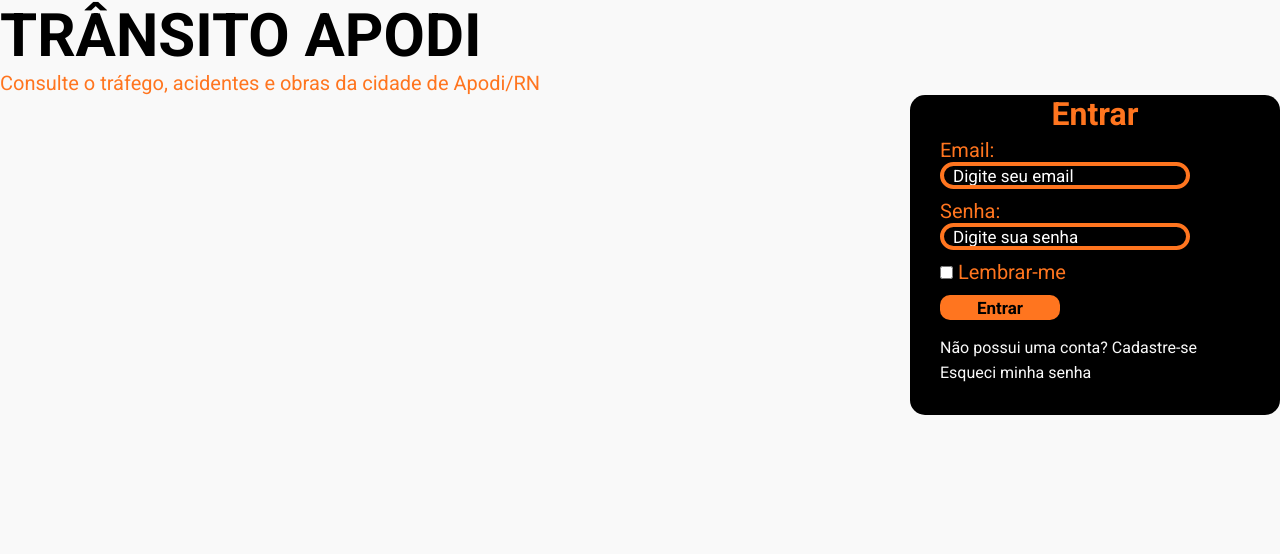
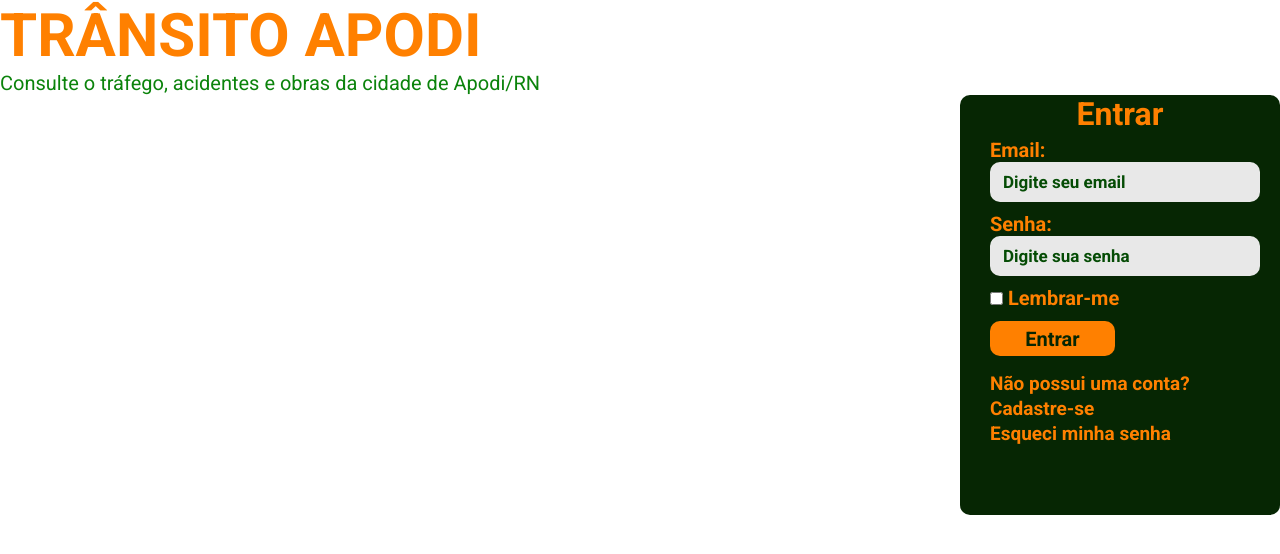
Before and after one commit to clarissagncvs/transito_apodi, a Django app: template templates/login.html in a window 1280 px wide. Shown: the top 554 px of the page. Run offline with Django 5.2, Linux system fonts and the light colour scheme; the template is opened without the code that fills it, so the values that code supplies are empty.

Commit message:
Mudanças nos arquivos CSS

```diff
--- a/static/css/login.css
+++ b/static/css/login.css
@@ -1,8 +1,13 @@
 @import url('https://fonts.googleapis.com/css2?family=Roboto:ital,wght@0,100..900;1,100..900&display=swap');
 :root{
-    --1-: #ff751f;
-    --2-: #000000;
-    --3-: #f9f9f9;
+    --1-: #ff8000; /* Todos os elementos laranjas */
+    --2-: #ffffff; /* Fundo, já é padrão */
+    --3-: #0b830b; /* Texto das telas login-cadastro */
+    --4-: #062603; /* Fundo para as telas login-cadastro */
+    --5-: #e8e8e8; /* Todos os elementos de entrada */
+    --6-: #054c05; /* Fundo do menu navbar */
+    --7-: #ffd2a5; /* Notificações */
+    --8-: #cdcdcd; /* Elementos visuais da navbar */
 }
 
 * {
@@ -12,16 +17,13 @@
     font-family: 'roboto', sans-serif;
 }
 
-body {
-    background-color: #f9f9f9;
-}
 
 h1{
     text-align: center;
 }
 
 .login-container{
-    color: #ff751f;
+    color: #ff8000;
 }
 
 .form-group{
@@ -30,49 +32,53 @@ h1{
 }
 
 .retangulo{
-    width: 370px;
-    height: 320px;
-    background-color: #000000;
-    border-radius: 15px;
+    width: 320px;
+    height: 420px;
+    background-color: #062603;
+    border-radius: 10px;
     margin-left: auto;
 }
 
 a{
-    color: #f9f9f9;
+    color: #ff8000;
     text-decoration: none;
 }
 
 .site-description{
-    color: #ff751f;
+    color: #0b830b;
     font-size: 20px;
 }
 
 .input-field{
-    border: 4px solid #ff751f;
-    border-radius: 20px;
+    border: 4px solid #e8e8e8;
+    border-radius: 10px;
     outline: none;
-    background-color: #000000;
-    width: 250px;
-    height: 27px;
-    color: #f9f9f9;
+    background-color: #e8e8e8;
+    width: 270px;
+    height: 40px;
+    color: #054c05;
     font-size: 17px;
     padding: 7px;
 }
 
 ::placeholder{
-    color: white;
+    color: #054c05;
     font-size: 17px;
+    font-weight: bold;
     padding: 2px;
 }
 
 label{
     font-size: 20px;
     display: block;
+    font-weight: bold;
 }
 
 .form-links{
     padding: 10px 30px;
     line-height: 25px;
+    font-size: 19px;
+    font-weight: bold;
 }
 
 .input-box{
@@ -81,20 +87,20 @@ label{
 }
 
 .btn-primary{
-    background-color: #ff751f;
+    background-color: #ff8000;
     font-weight: bold;
-    color: #000000;
-    font-size: 17px;
-    width: 120px;
-    height: 25px;
+    color: #062603;
+    font-weight: bold;
+    font-size: 20px;
+    width: 125px;
+    height: 35px;
     border-radius: 10px;
     border: none;
     cursor: pointer;
     display: flex;
     justify-content: center;
-
 }
 
 .btn-primary:hover{
-    background-color: #f9f9f9;
+    background-color: #e8e8e8;
 }
--- a/templates/cadastro.html
+++ b/templates/cadastro.html
@@ -11,7 +11,7 @@
 <body>
 
         <div class="site-description">
-            <h2 style="color: #000000; font-size: 60px;"><strong>TRÂNSITO APODI</strong></h2>
+            <h2 style="color: #ff8000; font-size: 60px;"><strong>TRÂNSITO APODI</strong></h2>
             <p>Consulte o tráfego, acidentes e obras da cidade de Apodi/RN</p>
         </div>
 
--- a/templates/login.html
+++ b/templates/login.html
@@ -11,7 +11,7 @@
 <body>
 
     <div class="site-description">
-        <h2 style="color: #000000; font-size: 60px;"><strong>TRÂNSITO APODI</strong></h2>
+        <h2 style="color: #ff8000; font-size: 60px;"><strong>TRÂNSITO APODI</strong></h2>
         <p>Consulte o tráfego, acidentes e obras da cidade de Apodi/RN</p>
     </div>
 
```
Also changed, not shown: static/css/cadastro.css (+31 -27 lines).
